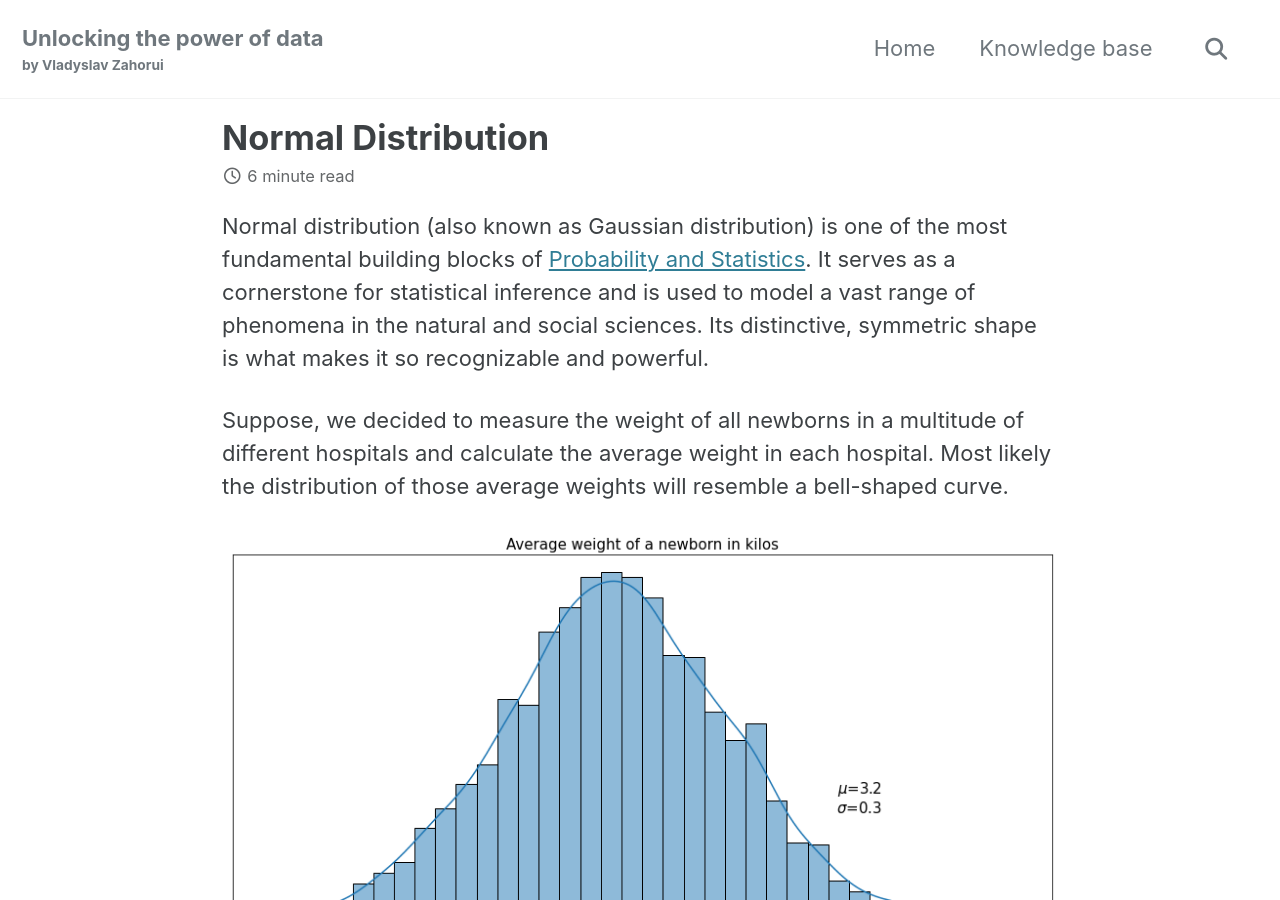
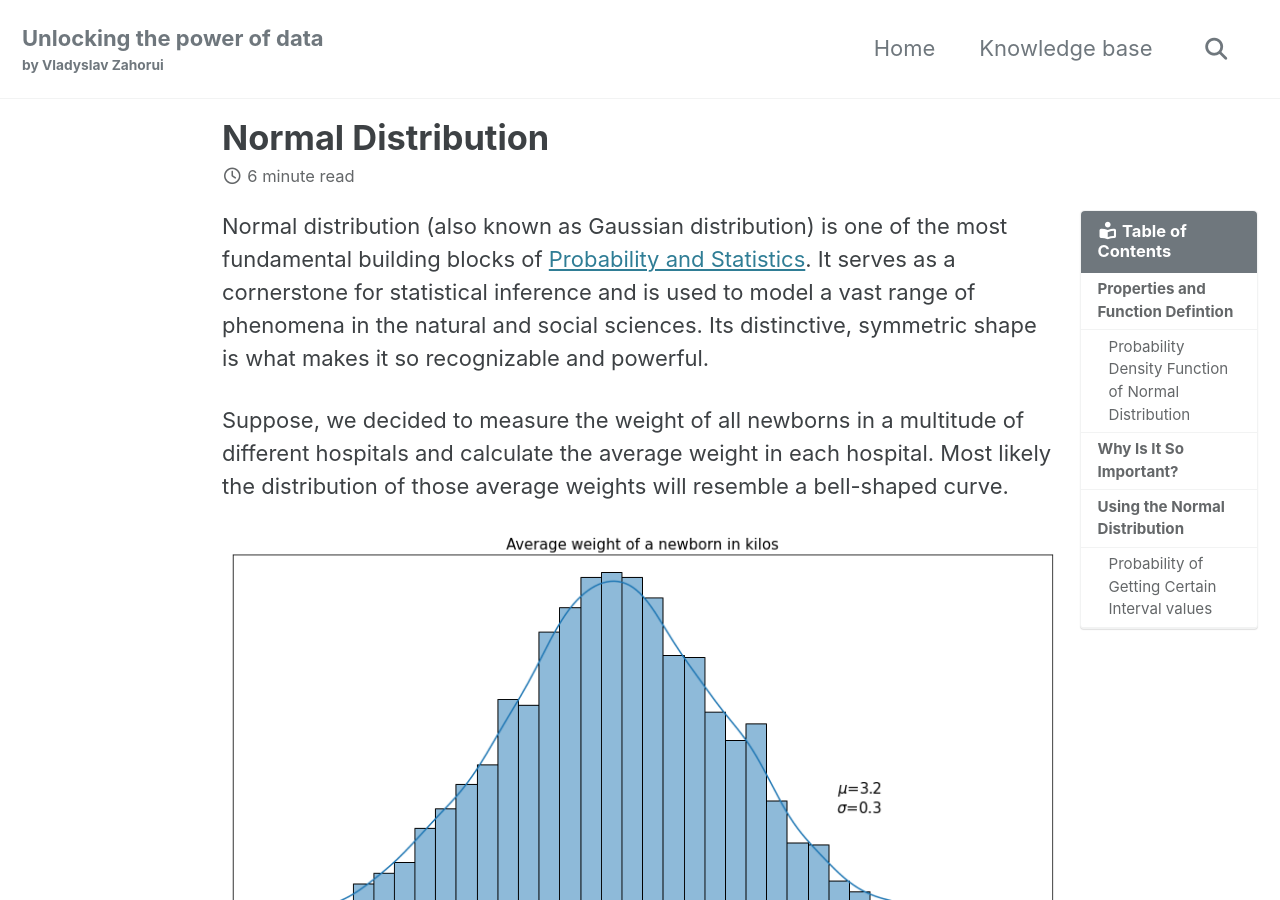
Before and after one commit to vzahorui/vzahorui.github.io, a Jekyll site: the page built from _posts/2025-08-23-normal-distribution.md, in a window 1280 px wide and 900 px high. Built offline with Jekyll 4.4.1, drawn with Linux system fonts in a browser that asks for light colours; cached includes are drawn as plain includes; formulas are drawn with MathJax 3.

Commit message:
added normal distribution to the index; test of table of contents

```diff
--- a/_posts/2025-08-23-normal-distribution.md
+++ b/_posts/2025-08-23-normal-distribution.md
@@ -4,6 +4,12 @@ title: "Normal Distribution"
 category: "Probability & Statistics"
 tags: probability-distribution probability normal-distribution statistics z-score z-table six-sigma z-value central-limit-theorem probability-density-function PDF Gaussian-distribution cumulative-distribution-function CDF
 date: 2025-08-25
+toc: true
+toc_label: "Table of Contents"
+toc_icon: "book-reader"
+toc_sticky: true
+toc_min_level: 2
+toc_max_level: 3
 ---
 
 Normal distribution (also known as Gaussian distribution) is one of the most fundamental building blocks of [Probability and Statistics]({{ site.baseurl }}{% link _posts/2025-08-18-probability-statistics.md %}). It serves as a cornerstone for statistical inference and is used to model a vast range of phenomena in the natural and social sciences. Its distinctive, symmetric shape is what makes it so recognizable and powerful.
--- a/index.html
+++ b/index.html
@@ -13,6 +13,7 @@ title: Unlocking the power of data
   "nodes": [
     {"id": "Bayesian Inference", "url": "{{ site.baseurl }}{% link _posts/2022-07-15-bayesian-inference.md %}", "size": 20, "font": 1.5},
     {"id": "Loss Functions", "url": "{{ site.baseurl }}{% link _posts/2019-10-14-loss-functions.md %}", "size": 30, "font": 2},
+    {"id": "Normal Distribution", "url": "{{ site.baseurl }}{% link _posts/2025-08-23-normal-distribution.md %}", "size": 10, "font": 1},
     {"id": "Probability & Statistics", "url": "{{ site.baseurl }}{% link _posts/2025-08-18-probability-statistics.md %}", "size": 30, "font": 2},
     {"id": "Tree-like algorithms", "url": "{{ site.baseurl }}{% link _posts/2023-03-28-tree-like-algorithms.md %}", "size": 20, "font": 1.5},
     {"id": "Linear Transformations", "url": "{{ site.baseurl }}{% link _posts/2020-07-08-linear-transformations.md %}", "size": 18, "font": 1.3},
@@ -51,11 +52,12 @@ title: Unlocking the power of data
   ],
   "links": [
     {"source": "Integrals", "target": "Probability Distributions", "distance": 220},
+    {"source": "Normal Distribution", "target": "Sampling Distribution", "distance": 180},
     {"source": "Probability & Statistics", "target": "Probability Distributions", "distance": 220},
     {"source": "Probability & Statistics", "target": "Sampling Distribution", "distance": 220},
     {"source": "Probability & Statistics", "target": "Bayesian Inference", "distance": 220},
-    {"source": "Probability Distributions", "target": "Sampling Distribution", "distance": 180},
     {"source": "Probability Distributions", "target": "Hypothesis Testing", "distance": 180},
+    {"source": "Probability Distributions", "target": "Normal Distribution", "distance": 180},
     {"source": "Sampling Distribution", "target": "Hypothesis Testing", "distance": 180},
     {"source": "Loss Functions", "target": "Clustering", "distance": 330},
     {"source": "Loss Functions", "target": "Non-Linear Regression", "distance": 300},
```
